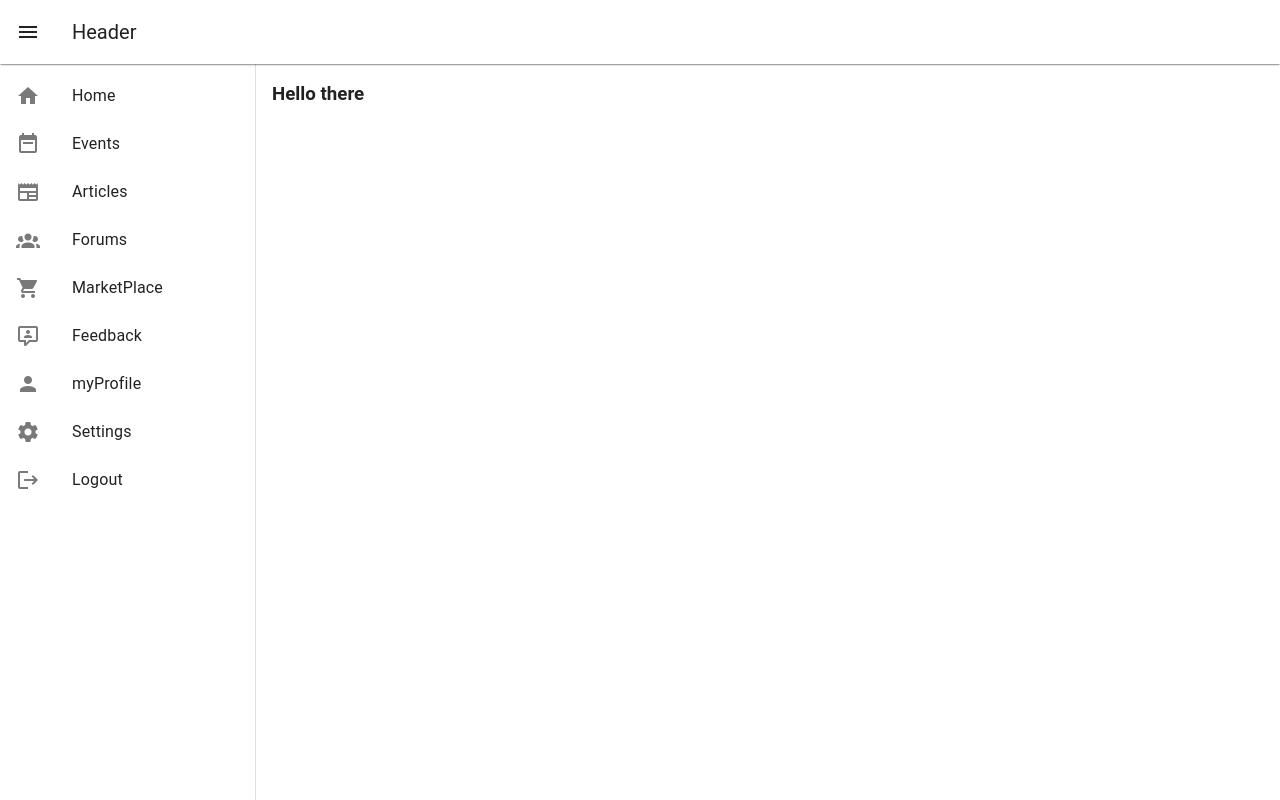
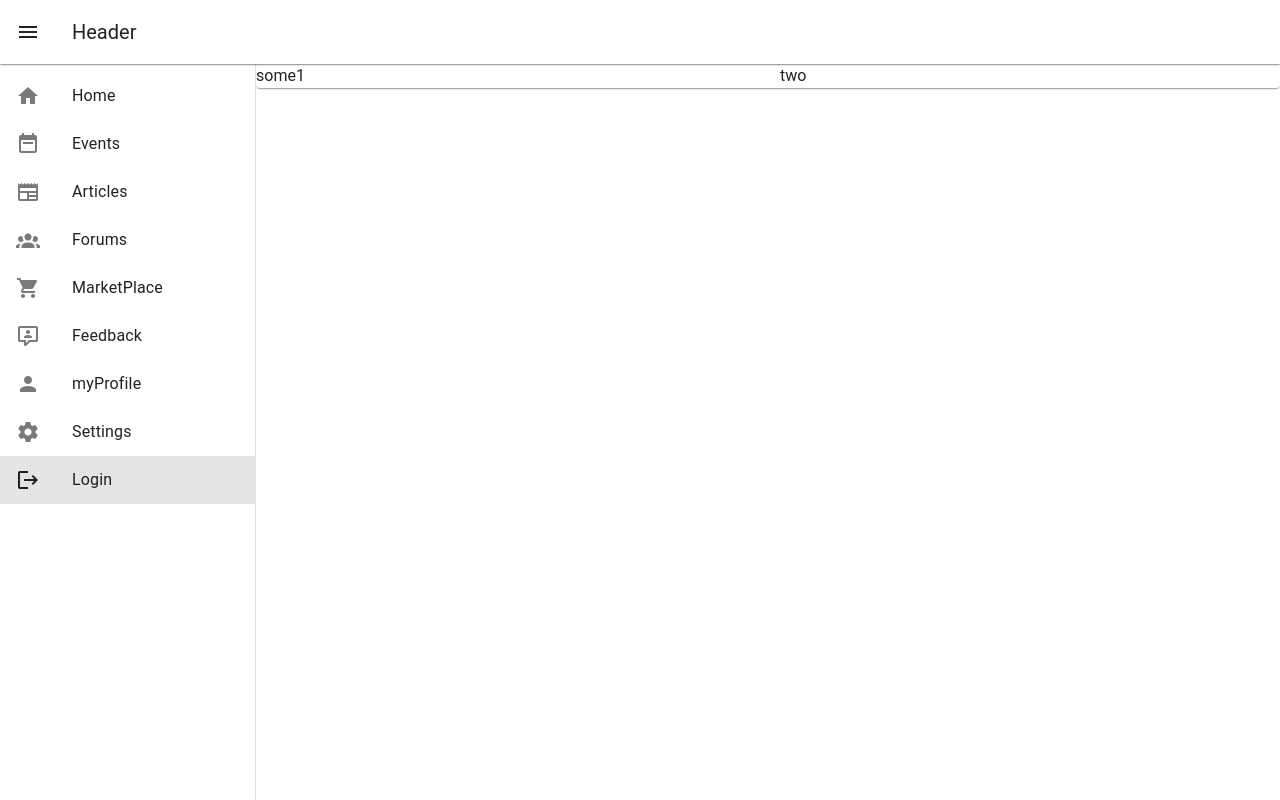
Before and after one commit to vinnindubi/CoopConnect, a Vue app in the folder frontend/: page /login in a window 1280 px wide. Built offline with nearby package versions, Linux system fonts and the light colour scheme.

Commit message:
added router

```diff
--- a/frontend/package.json
+++ b/frontend/package.json
@@ -16,6 +16,7 @@
   "dependencies": {
     "@mdi/font": "^7.4.47",
     "vue": "^3.5.22",
+    "vue-router": "^4.5.1",
     "vuetify": "^3.10.4"
   },
   "devDependencies": {
--- a/frontend/src/App.vue
+++ b/frontend/src/App.vue
@@ -2,6 +2,8 @@
 import { ref, provide } from "vue";
 import Header from "./components/includes/Header.vue";
 import Sidebar from "./components/includes/Sidebar.vue";
+import Dashboard from "./components/pages/Dashboard.vue";
+import Login from "./components/pages/Login.vue";
 
 const drawer = ref(true); // state shared between header + sidebar
 
@@ -18,9 +20,7 @@ provide("toggleSidebar", toggleSidebar);
     <Sidebar v-model="drawer" />
 
     <v-main>
-      <v-container>
-        <h3>Hello there</h3>
-      </v-container>
+      <router-view/>
     </v-main>
   </v-app>
 </template>
--- a/frontend/src/components/includes/Sidebar.vue
+++ b/frontend/src/components/includes/Sidebar.vue
@@ -8,34 +8,36 @@ const drawer = ref(true); // true = visible by default
 <template>
   <v-navigation-drawer v-model="drawer" app>
     <v-list>
-      <v-list-item prepend-icon="mdi-home">
+      <v-list-item prepend-icon="mdi-home" to="/">
         <v-list-item-title>Home</v-list-item-title>
       </v-list-item>
-      <v-list-item prepend-icon="mdi-calendar-week">
+      <v-list-item prepend-icon="mdi-calendar-week" to="/events">
         <v-list-item-title>Events</v-list-item-title>
       </v-list-item>
-      <v-list-item prepend-icon="mdi-newspaper">
+      <v-list-item prepend-icon="mdi-newspaper" to="/articles">
         <v-list-item-title>Articles</v-list-item-title>
       </v-list-item>
-      <v-list-item prepend-icon="mdi-account-group">
+      <v-list-item prepend-icon="mdi-account-group" to="/forums">
         <v-list-item-title>Forums</v-list-item-title>
       </v-list-item>
-      <v-list-item prepend-icon="mdi-cart">
+      <v-list-item prepend-icon="mdi-cart" to="/marketplace">
         <v-list-item-title>MarketPlace</v-list-item-title>
       </v-list-item>
-      <v-list-item prepend-icon="mdi-comment-account-outline">
+      <v-list-item prepend-icon="mdi-comment-account-outline" to="/feedback">
         <v-list-item-title>Feedback</v-list-item-title>
       </v-list-item>
-      <v-list-item prepend-icon="mdi-account">
+      <v-list-item prepend-icon="mdi-account" to="/profile">
+
         <v-list-item-title>myProfile</v-list-item-title>
+
       </v-list-item>
 
-      <v-list-item prepend-icon="mdi-cog">
+      <v-list-item prepend-icon="mdi-cog" to="/settings">
         <v-list-item-title>Settings</v-list-item-title>
       </v-list-item>
 
-      <v-list-item prepend-icon="mdi-logout">
-        <v-list-item-title>Logout</v-list-item-title>
+      <v-list-item prepend-icon="mdi-logout" to="/login">
+        <v-list-item-title>Login</v-list-item-title>
       </v-list-item>
     </v-list>
   </v-navigation-drawer>
--- /dev/null
+++ b/frontend/src/components/pages/Login.vue
@@ -0,0 +1,11 @@
+<script setup lang="ts">
+
+</script>
+<template>
+<v-card >
+    <v-row>
+        <v-col>some1</v-col>
+        <v-col>two</v-col>
+    </v-row>
+</v-card>
+</template>
--- a/frontend/src/main.ts
+++ b/frontend/src/main.ts
@@ -9,9 +9,14 @@ import * as components from "vuetify/components";
 import * as directives from "vuetify/directives";
 //Import Material Design Icons
 import "@mdi/font/css/materialdesignicons.css";
+import router
+ from './router';
 const vuetify = createVuetify({
   components,
   directives,
 });
 
-createApp(App).use(vuetify).mount('#app')
+createApp(App)
+.use(router)
+.use(vuetify)
+.mount('#app')
--- /dev/null
+++ b/frontend/src/router/index.ts
@@ -0,0 +1,20 @@
+import {createRouter,createWebHistory} from 'vue-router';
+import Dashboard from '@/components/pages/Dashboard.vue'
+import Login from '@/components/pages/Login.vue'
+const routes=[
+    {path:'/',name:'Home',component:Dashboard},
+    {path:'/login', name:'Login', component:Login},
+    // {path:'/events', name:'Login', component:Events},
+    // {path:'/articles', name:'Login', component:Articles},
+    // {path:'/forums', name:'Login', component:Forums},
+    // {path:'/marketplace', name:'Login', component:Login},
+    // {path:'/settings', name:'Login', component:Login},
+    // {path:'/feedback', name:'Login', component:Login},
+    // {path:'/profile', name:'Login', component:Login},
+]
+
+const router= createRouter({
+    history: createWebHistory(),
+    routes
+})
+export default router;
```
Also changed, not shown: frontend/src/components/pages/Register.vue (added), 1 other file (tests, documents, lock files or other folders).
